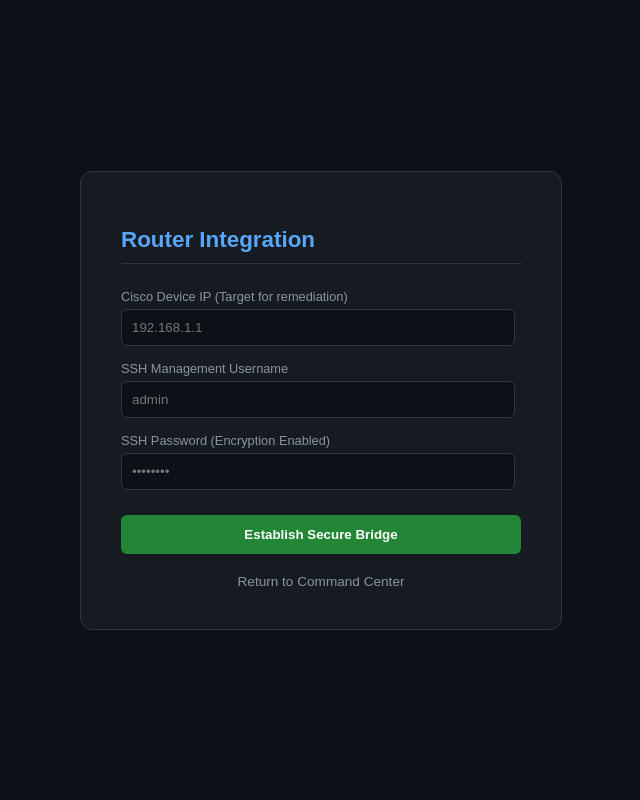
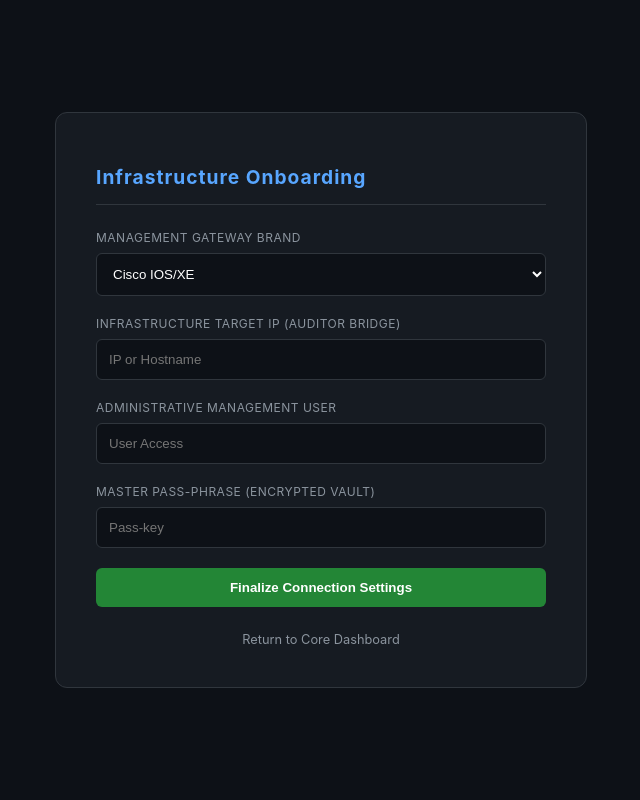
Before and after one commit to Clinntech/SecuSys, a Flask app: page /settings in a window 1280 px wide. Shown: the whole page, without its empty margins (319-959 px from the left). Run offline with Flask 3, Linux system fonts and the light colour scheme; the visitor is signed in with stand-in values (Sample User, id 1); data that the repository does not hold is empty.

Commit message:
UI updates, added multi device ssh access

```diff
--- a/app.py
+++ b/app.py
@@ -8,15 +8,15 @@ from flask_bcrypt import Bcrypt
 from datetime import datetime
 import socket
 import os
-import io # Needed for PDF and CSV memory management
-import csv # NEW: Standard library for enterprise data exports
+import io # Needed for PDF memory management
+import csv # Corporate Inventory tool
 from reportlab.lib.pagesizes import letter # Standard PDF size
 from reportlab.pdfgen import canvas # The drawing engine for PDFs
 from dotenv import load_dotenv # Load secrets
 from main import scan_port, generate_analysis, save_report_to_file
 import re
 
-# INITIALIZE SECRETS
+# INITIALIZE ENVIRONMENT SECRETS
 load_dotenv()
 
 app = Flask(__name__)
@@ -25,7 +25,7 @@ app = Flask(__name__)
 # Points to .env variables for security-by-design compliance
 basedir = os.path.abspath(os.path.dirname(__file__))
 
-app.config['SECRET_KEY'] = os.getenv('FLASK_SECRET_KEY', 'emergency-fallback-key-2026')
+app.config['SECRET_KEY'] = os.getenv('FLASK_SECRET_KEY', 'foundation-cyber-startup-2026-secure-key')
 app.config['SQLALCHEMY_DATABASE_URI'] = os.getenv('DATABASE_URL', 'sqlite:///' + os.path.join(basedir, 'secusys.db'))
 app.config['SQLALCHEMY_TRACK_MODIFICATIONS'] = False
 
@@ -39,7 +39,7 @@ login_manager.login_view = 'login'
 def calculate_security_score(results_list):
     """
     SaaS Proprietary Algorithm: Evaluates security state (0-100).
-    Points are deducted based on findings found in SQL Intelligence.
+    Higher threat density reduces the infrastructure index.
     """
     score = 100
     for report in results_list:
@@ -51,15 +51,24 @@ def calculate_security_score(results_list):
 
 def get_dashboard_hud(uid):
     """
-    HUD Intelligence: Returns total unique asset IDs managed
-    and total unresolved critical threats for specific user.
+    Business Intelligence Logic: Calculates Infrastructure Assets,
+    Open Compliance Risks, and the Global Resilience Index.
     """
     user_scans = AuditRecord.query.filter_by(user_id=uid).all()
+
+    # 1. Managed Infrastructure Asset Count (Unique IPs)
     unique_assets = len(set([s.target_ip for s in user_scans]))
-    open_threats = AuditRecord.query.filter_by(user_id=uid, remediation_status=0).filter(AuditRecord.threat_summary.like('%Identified%')).count()
-    return unique_assets, open_threats
 
-# --- DATABASE BLUEPRINTS (MODELS) ---
+    # 2. Open Compliance Vulnerabilities (Unremediated)
+    unresolved_risks = AuditRecord.query.filter_by(user_id=uid, remediation_status=0).filter(AuditRecord.threat_summary.like('%Identified%')).count()
+
+    # 3. NEW: Resilience Index (Global Hardening Average)
+    all_scores = [s.security_score for s in user_scans if s.security_score is not None]
+    resilience = int(sum(all_scores) / len(all_scores)) if all_scores else 0
+
+    return unique_assets, unresolved_risks, resilience
+
+# --- DATABASE MODELS ---
 
 class User(db.Model, UserMixin):
     id = db.Column(db.Integer, primary_key=True)
@@ -90,11 +99,15 @@ class Vulnerability(db.Model):
     fix = db.Column(db.Text)
     cisco_acl = db.Column(db.Text)
 
+    def __repr__(self):
+       return f'<Knowledge Base Port {self.port}>'
+
 class DeviceSettings(db.Model):
     id = db.Column(db.Integer, primary_key=True)
     device_ip = db.Column(db.String(50), nullable=False)
     ssh_user = db.Column(db.String(100), nullable=False)
     ssh_password = db.Column(db.String(255), nullable=False)
+    device_platform = db.Column(db.String(50), default='cisco_ios')
     user_id = db.Column(db.Integer, db.ForeignKey('user.id'), unique=True)
 
 # Application Context Tracking
@@ -111,8 +124,9 @@ def load_user(user_id):
 def index():
     audit_total = AuditRecord.query.count()
     user_logs = AuditRecord.query.filter_by(user_id=current_user.id).order_by(AuditRecord.scan_date.desc()).limit(15).all()
-    assets, risks = get_dashboard_hud(current_user.id)
-    return render_template('index.html', audit_count=audit_total, history=user_logs, assets_count=assets, risks_count=risks)
+    # FETCH Dynamic SaaS metrics
+    assets, risks, resilience = get_dashboard_hud(current_user.id)
+    return render_template('index.html', audit_count=audit_total, history=user_logs, assets_count=assets, risks_count=risks, resilience_score=resilience)
 
 @app.route('/signup', methods=['GET', 'POST'])
 def signup():
@@ -121,7 +135,7 @@ def signup():
         hashed = bcrypt.generate_password_hash(pw).decode('utf-8')
         db.session.add(User(username=name, password=hashed))
         db.session.commit()
-        flash("SYSTEM: Security account created successfully. Proceed to login.", "success")
+        flash("SYSTEM: Account Enrollment Successful. Proceed to login.", "success")
         return redirect(url_for('login'))
     return render_template('signup.html')
 
@@ -131,10 +145,9 @@ def login():
         u, p = request.form.get('username'), request.form.get('password')
         user = User.query.filter_by(username=u).first()
         if user and bcrypt.check_password_hash(user.password, p):
-            login_user(user)
-            flash("SUCCESS: Authenticated session established.", "success")
+            login_user(user); flash(f"Authenticated as {u}.", "success")
             return redirect(url_for('index'))
-        else: flash('AUTH FAIL: Cryptographic keys did not match.', 'danger')
+        else: flash('AUTH ERROR: Cryptographic mismatch.', 'danger')
     return render_template('login.html')
 
 @app.route('/logout')
@@ -148,13 +161,14 @@ def settings():
     cfg = DeviceSettings.query.filter_by(user_id=current_user.id).first()
     if request.method == 'POST':
         ip, usr, pw = request.form.get('device_ip'), request.form.get('ssh_user'), request.form.get('ssh_password')
+        plat = request.form.get('device_platform')
         h_pw = bcrypt.generate_password_hash(pw).decode('utf-8')
         if cfg:
-            cfg.device_ip, cfg.ssh_user, cfg.ssh_password = ip, usr, h_pw
+            cfg.device_ip, cfg.ssh_user, cfg.ssh_password, cfg.device_platform = ip, usr, h_pw, plat
         else:
-            db.session.add(DeviceSettings(device_ip=ip, ssh_user=usr, ssh_password=h_pw, user_id=current_user.id))
+            db.session.add(DeviceSettings(device_ip=ip, ssh_user=usr, ssh_password=h_pw, device_platform=plat, user_id=current_user.id))
         db.session.commit()
-        flash("Handshake Configured: Cisco asset mapped to user profile.", "success")
+        flash(f"Infrastructure Standard Mapped: {plat.upper()}.", "success")
         return redirect(url_for('index'))
     return render_template('settings.html', config=cfg)
 
@@ -162,54 +176,66 @@ def settings():
 @login_required
 def scan():
     global last_scanned_ip
-    target, s_type = request.form.get('target_ip').strip(), request.form.get('scan_type')
-    results = []
+    # NEW STARTUP LOGIC: Batch Target Parsing (Subnet discovery ready)
+    raw_input = request.form.get('target_ip').strip()
+    target_list = [t.strip() for t in raw_input.split(',')]
+    scan_type = request.form.get('scan_type')
 
-    if s_type == "common": p_range = [21, 22, 23, 80, 443, 445, 3306, 3389]
-    elif s_type == "well-known": p_range = range(1, 1025)
-    elif s_type == "custom":
+    combined_feed = [] # Aggregated dashboard view for batch results
+
+    # Determine Port Range
+    if scan_type == "common": p_range = [21, 22, 23, 80, 443, 445, 3306, 3389]
+    elif scan_type == "well-known": p_range = range(1, 1025)
+    elif scan_type == "custom":
         try:
-            start, end = int(request.form.get('start_port') or 1), int(request.form.get('end_port') or 1024)
-            p_range = range(start, end + 1)
+            st, en = int(request.form.get('start_port') or 1), int(request.form.get('end_port') or 1024)
+            p_range = range(st, en + 1)
         except ValueError: p_range = [80]
     else: p_range = [80, 8000, 8080]
 
-    try:
-        ip = socket.gethostbyname(target)
-        last_scanned_ip = ip
-        def thread_scan(port):
-            with app.app_context():
-                if scan_port(ip, port):
-                    match = Vulnerability.query.filter_by(port=port).first()
-                    return generate_analysis(port, db_match=match)
-            return None
+    for target in target_list:
+        if not target: continue
+        results = []
+        try:
+            ip = socket.gethostbyname(target)
+            last_scanned_ip = ip
 
-        with ThreadPoolExecutor(max_workers=20) as executor:
-            raw_results = list(executor.map(thread_scan, p_range))
+            def thread_scan(port_num):
+                with app.app_context():
+                    if scan_port(ip, port_num):
+                        match = Vulnerability.query.filter_by(port=port_num).first()
+                        return generate_analysis(port_num, db_match=match)
+                return None
 
-        results = [r for r in raw_results if r is not None]
-        h_score = calculate_security_score(results)
+            with ThreadPoolExecutor(max_workers=20) as executor:
+                thread_results = list(executor.map(thread_scan, p_range))
 
-        db.session.add(AuditRecord(
-            target_ip=target,
-            ports_found="\n".join(results),
-            threat_summary=f"Audit Success: Identified {len(results)} vulnerabilities." if results else "State Hardened.",
-            user_id=current_user.id,
-            security_score=h_score
-        ))
-        db.session.commit()
-        if results: save_report_to_file(ip, results)
-        flash(f"PROT-SUCCESS: Forensic sweep completed with {h_score}% integrity.", "success")
+            results = [r for r in thread_results if r is not None]
+            h_score = calculate_security_score(results)
 
-    except Exception as e:
-        db.session.rollback()
-        print (f"FATAL LOGIC ERROR: {e}")
+            db.session.add(AuditRecord(
+                target_ip=target,
+                ports_found="\n".join(results),
+                threat_summary=f"Audit Success: Identified {len(results)} vulnerabilities." if results else "State Hardened.",
+                user_id=current_user.id,
+                security_score=h_score
+            ))
 
+            if results: save_report_to_file(ip, results)
+            combined_feed.extend(results)
+
+        except Exception:
+            flash(f"SCAN HANDSHAKE FAILED: Asset {target} resolution error.", "danger")
+
+    db.session.commit()
+    flash(f"System Check Complete: Hardening session for {len(target_list)} unique targets.", "success")
+
+    # Refresh Dashboard state variables
     f_total = AuditRecord.query.count()
-    f_logs = AuditRecord.query.filter_by(user_id=current_user.id).order_by(AuditRecord.scan_date.desc()).limit(10).all()
-    f_assets, f_risks = get_dashboard_hud(current_user.id)
+    f_logs = AuditRecord.query.filter_by(user_id=current_user.id).order_by(AuditRecord.scan_date.desc()).limit(15).all()
+    f_assets, f_risks, f_resilience = get_dashboard_hud(current_user.id)
 
-    return render_template('index.html', results=results, target=target, audit_count=f_total, history=f_logs, assets_count=f_assets, risks_count=f_risks)
+    return render_template('index.html', results=combined_feed, target=raw_input, audit_count=f_total, history=f_logs, assets_count=f_assets, risks_count=f_risks, resilience_score=f_resilience)
 
 @app.route('/audit/<int:record_id>')
 @login_required
@@ -222,16 +248,10 @@ def audit_detail(record_id):
 @login_required
 def delete_audit(record_id):
     record = AuditRecord.query.get_or_404(record_id)
-    if record.user_id != current_user.id:
-        flash("VIOLATION: Purge denied for non-owned asset record.", "danger")
-        return redirect(url_for('index'))
+    if record.user_id != current_user.id: return redirect(url_for('index'))
     try:
-        db.session.delete(record)
-        db.session.commit()
-        flash("CLEARED: Target infrastructure history removed from SQL persistence.", "success")
-    except Exception:
-        db.session.rollback()
-        flash("DATABASE ERROR: Handshake failed during deletion logic.", "danger")
+        db.session.delete(record); db.session.commit(); flash("Audit purged from forensic history.", "success")
+    except: db.session.rollback(); flash("Platform Exception during purge.", "danger")
     return redirect(url_for('index'))
 
 @app.route('/download')
@@ -239,76 +259,80 @@ def delete_audit(record_id):
 def download():
     filename = f"scan_report_{last_scanned_ip.replace('.', '_')}.txt"
     if os.path.exists(filename): return send_file(filename, as_attachment=True)
-    return "<h3>REQUEST FAILED: Archive log missing from server cache.</h3>"
+    return "<h3>No active session report found.</h3>"
 
 @app.route('/export_pdf/<int:record_id>')
 @login_required
 def export_pdf(record_id):
     record = AuditRecord.query.get_or_404(record_id)
-    if record.user_id != current_user.id: return "403 Restricted", 403
+    if record.user_id != current_user.id: return "403 Forbidden", 403
     buffer = io.BytesIO()
     p = canvas.Canvas(buffer, pagesize=letter)
     p.setFont("Helvetica-Bold", 20)
-    p.drawString(100, 750, "SECUSYS ENTERPRISE FORENSIC AUDIT")
+    p.drawString(100, 750, "SECUSYS ENTERPRISE FORENSIC RECORD")
     p.line(100, 740, 500, 740)
     p.setFont("Helvetica", 12)
     p.drawString(100, 710, f"INFRASTRUCTURE TARGET: {record.target_ip}")
-    p.drawString(100, 690, f"AUTHENTICATED HARDENING: {record.security_score}/100")
-    p.drawString(100, 670, f"RESULT LOGS: {record.threat_summary}")
+    p.drawString(100, 680, f"AUTHENTICATED HARDENING: {record.security_score}/100")
     p.showPage(); p.save()
     buffer.seek(0)
-    return send_file(buffer, as_attachment=True, download_name=f"SecuSys_Report_{record.target_ip}.pdf", mimetype='application/pdf')
+    return send_file(buffer, as_attachment=True, download_name=f"Report_{record.target_ip}.pdf", mimetype='application/pdf')
 
-# --- MONDAY UPDATE: INVENTORY CSV EXPORT ---
 @app.route('/export_inventory')
 @login_required
 def export_inventory():
-    """
-    Corporate Reporting: Streams the user's complete audit history into CSV.
-    """
     records = AuditRecord.query.filter_by(user_id=current_user.id).all()
-    buffer = io.StringIO()
-    writer = csv.writer(buffer)
-    writer.writerow(['RecordID', 'Infrastructure_Target', 'Timestamp_UTC', 'Integrity_Score', 'Summary_Status'])
-
-    for r in records:
-        writer.writerow([r.id, r.target_ip, r.scan_date, r.security_score, r.threat_summary])
-
-    mem_file = io.BytesIO()
-    mem_file.write(buffer.getvalue().encode('utf-8'))
-    mem_file.seek(0)
-    return send_file(mem_file, as_attachment=True, download_name=f"SecuSys_Inventory_{current_user.username}.csv", mimetype='text/csv')
+    buffer = io.StringIO(); writer = csv.writer(buffer)
+    writer.writerow(['RecordID', 'Infrastructure_Target', 'Timestamp_UTC', 'Integrity_Score'])
+    for r in records: writer.writerow([r.id, r.target_ip, r.scan_date, r.security_score])
+    mem = io.BytesIO(); mem.write(buffer.getvalue().encode('utf-8')); mem.seek(0)
+    return send_file(mem, as_attachment=True, download_name=f"SecuSys_Portfolio_Inventory.csv", mimetype='text/csv')
 
 @app.route('/remediate/<int:record_id>', methods=['POST'])
 @login_required
 def remediate(record_id):
+    """
+    Closed-Loop Remediation Logic with Autonomous Verification Handshake
+    """
     record = AuditRecord.query.get_or_404(record_id)
     if record.user_id != current_user.id: return redirect(url_for('index'))
-    p_hits = re.findall(r'Port (\d+)', str(record.ports_found))
-    p_num = int(p_hits[0]) if p_hits else 80
+
+    config = DeviceSettings.query.filter_by(user_id=current_user.id).first()
+    if not config:
+        flash("SYSTEM BLOCKED: Device onboarding required in settings vault.", "danger")
+        return redirect(url_for('index'))
+
+    p_match = re.findall(r'Port (\d+)', str(record.ports_found))
+    target_p = int(p_match[0]) if p_match else 80
+
+    # Multivendor Policy Generator (Handshake Selection)
+    if config.device_platform == 'cisco_ios':
+        cli = f"access-list 101 deny tcp any any eq {target_p}"
+    elif config.device_platform == 'linux':
+        cli = f"iptables -A INPUT -p tcp --dport {target_p} -j DROP"
+    else: cli = f"Handshake Default for port {target_p}"
+
     try:
-        handshake_active = scan_port(record.target_ip, p_num)
-        if not handshake_active:
-            record.remediation_status, record.remediation_log = 1, f"VERIFIED: Policy Pushed. Target unresponsive at port {p_num}."
-            db.session.commit()
-            flash(f"REMEDIATION SUCCESS: Automated fix for Port {p_num} verified secure.", "success")
+        handshake_fail = scan_port(record.target_ip, target_p)
+        if not handshake_fail:
+            record.remediation_status, record.remediation_log = 1, f"VERIFIED: {config.device_platform.upper()} successful block of Port {target_p}."
+            db.session.commit(); flash("SYSTEM SUCCESS: Mitigation confirmed by secondary probe.", "success")
         else:
-            record.remediation_status, record.remediation_log = 0, "ALARM: Policy conflict detected."
-            db.session.commit()
-            flash(f"VERIFICATION FAILURE: Logic deployed but target remains responsive.", "danger")
-    except Exception:
-        db.session.rollback(); flash("PROTOCOL FAULT: Automated Handshake interrupted.", "danger")
+            record.remediation_log = f"PROTOCOL FAILURE: Port {target_p} remains active on {config.device_platform}."
+            db.session.commit(); flash("SECUSYS WARNING: Policy Handshake Failure.", "danger")
+    except: flash("ERROR: Telemetry tunnel interrupted.", "danger")
     return redirect(url_for('index'))
 
 def seed_intelligence():
+    """ Self-Filling Brain migration """
     with app.app_context():
         if Vulnerability.query.count() < 1000:
+            print("System Readiness Check: Synchronizing SQL knowledge...")
             for p in range(1, 1025):
                 if not Vulnerability.query.filter_by(port=p).first():
-                    try: nm = socket.getservbyport(p).upper()
-                    except: nm = "DYNAMIC-PROFILE"
-                    risk = "HIGH" if p in [21, 23, 25] else "LOW"
-                    db.session.add(Vulnerability(port=p, service=nm, risk=risk, description=f"Audit handshake port {p}", fix="Manual check suggested", cisco_acl=f"access-list 101 deny tcp any any eq {p}"))
+                    try: name = socket.getservbyport(p).upper()
+                    except: name = "DYNAMIC-PROFILE"
+                    db.session.add(Vulnerability(port=p, service=name, risk="LOW", description=f"Handshake at {p}", fix="Manual check suggested", cisco_acl=f"access-list 101 deny tcp any any eq {p}"))
             db.session.commit()
 
 if __name__ == '__main__':
--- a/templates/settings.html
+++ b/templates/settings.html
@@ -2,33 +2,41 @@
 <html lang="en">
 <head>
     <meta charset="UTF-8">
-    <title>SecuSys | Network Integration</title>
+    <title>SecuSys | Infrastructure Bridge</title>
     <style>
-        body { background: #0d1117; color: #c9d1d9; font-family: sans-serif; display: flex; justify-content: center; align-items: center; height: 100vh; margin: 0; }
-        .config-card { background: #161b22; border: 1px solid #30363d; padding: 40px; border-radius: 12px; width: 400px; }
-        h1 { color: #58a6ff; font-size: 1.4rem; margin-bottom: 25px; border-bottom: 1px solid #30363d; padding-bottom: 10px; }
-        label { font-size: 0.8em; color: #8b949e; display: block; margin-bottom: 5px; }
-        input { width: 93%; padding: 10px; margin-bottom: 15px; border-radius: 6px; border: 1px solid #30363d; background: #0d1117; color: white; }
-        button { width: 100%; padding: 12px; background: #238636; color: white; border: none; border-radius: 6px; cursor: pointer; font-weight: bold; margin-top: 10px;}
-        .back-link { display: block; text-align: center; margin-top: 20px; color: #8b949e; text-decoration: none; font-size: 0.85em; }
+        body { background: #0d1117; color: #c9d1d9; font-family: -apple-system, sans-serif; display: flex; justify-content: center; align-items: center; height: 100vh; margin: 0; }
+        .config-card { background: #161b22; border: 1px solid #30363d; padding: 40px; border-radius: 12px; width: 450px; }
+        h1 { color: #58a6ff; font-size: 1.2rem; border-bottom: 1px solid #30363d; padding-bottom: 15px; margin-bottom: 25px; letter-spacing: 1px;}
+        label { display: block; font-size: 0.75rem; color: #8b949e; text-transform: uppercase; margin-bottom: 8px; letter-spacing: 0.5px;}
+        input, select { width: 100%; padding: 12px; margin-bottom: 20px; border-radius: 6px; border: 1px solid #30363d; background: #0d1117; color: white; box-sizing: border-box; }
+        button { width: 100%; padding: 12px; background: #238636; color: white; border: none; border-radius: 6px; cursor: pointer; font-weight: bold; transition: 0.3s;}
+        button:hover { background: #2ea043; }
+        .back-link { display: block; text-align: center; margin-top: 25px; color: #8b949e; text-decoration: none; font-size: 0.8rem; }
     </style>
 </head>
 <body>
     <div class="config-card">
-        <h1>Router Integration</h1>
+        <h1>Infrastructure Onboarding</h1>
         <form method="POST">
-            <label>Cisco Device IP (Target for remediation)</label>
-            <input type="text" name="device_ip" value="{{ config.device_ip if config else '' }}" placeholder="192.168.1.1" required>
+            <label>Management Gateway Brand</label>
+            <select name="device_platform">
+                <option value="cisco_ios" {% if config and config.device_platform == 'cisco_ios' %}selected{% endif %}>Cisco IOS/XE</option>
+                <option value="linux" {% if config and config.device_platform == 'linux' %}selected{% endif %}>Linux Firewalls (iptables)</option>
+                <option value="juniper_junos" {% if config and config.device_platform == 'juniper_junos' %}selected{% endif %}>Juniper Junos OS</option>
+            </select>
 
-            <label>SSH Management Username</label>
-            <input type="text" name="ssh_user" value="{{ config.ssh_user if config else '' }}" placeholder="admin" required>
+            <label>Infrastructure Target IP (Auditor Bridge)</label>
+            <input type="text" name="device_ip" value="{{ config.device_ip if config else '' }}" placeholder="IP or Hostname" required>
 
-            <label>SSH Password (Encryption Enabled)</label>
-            <input type="password" name="ssh_password" placeholder="••••••••" required>
+            <label>Administrative Management User</label>
+            <input type="text" name="ssh_user" value="{{ config.ssh_user if config else '' }}" placeholder="User Access" required>
 
-            <button type="submit">Establish Secure Bridge</button>
+            <label>Master Pass-Phrase (Encrypted Vault)</label>
+            <input type="password" name="ssh_password" placeholder="Pass-key" required>
+
+            <button type="submit">Finalize Connection Settings</button>
         </form>
-        <a href="/" class="back-link">Return to Command Center</a>
+        <a href="/" class="back-link">Return to Core Dashboard</a>
     </div>
 </body>
 </html>
```
Also changed, not shown: templates/index.html (+46 -55 lines).
